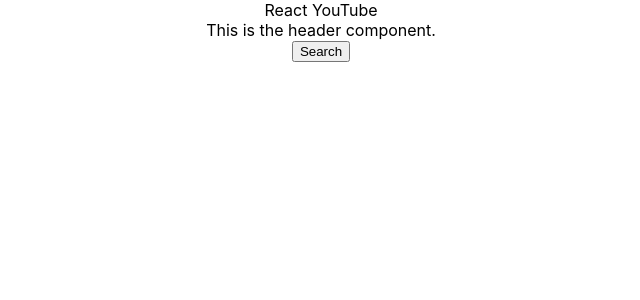
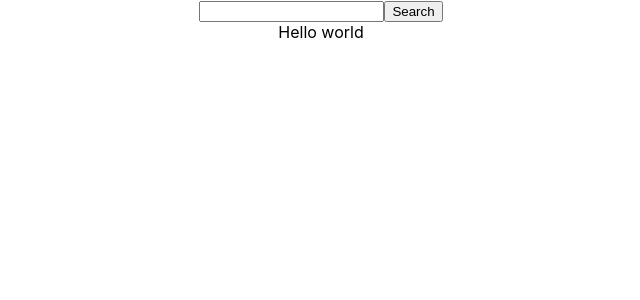
Before and after one commit to dinkar/react-yt, a React (Create React App) app: page /video-player in a window 1280 px wide. Shown: the top 300 px of the page, without its empty margins (319-959 px from the left). Built offline with nearby package versions, Linux system fonts and the light colour scheme.

Commit message:
Add routes and more dabbling.

```diff
--- a/package.json
+++ b/package.json
@@ -6,6 +6,7 @@
     "react": "^16.7.0",
     "react-dom": "^16.7.0",
     "react-redux": "^6.0.0",
+    "react-router-dom": "^4.3.1",
     "react-scripts": "2.1.3",
     "redux": "^4.0.1",
     "redux-thunk": "^2.3.0"
--- a/src/App.js
+++ b/src/App.js
@@ -1,34 +1,19 @@
 import React, { Component } from 'react';
-import { connect } from 'react-redux';
 import Header from './components/Header'
 import './App.css';
+import Routes from './Routes';
 
 class App extends Component {
   render() {
     return (
       <div className="App">
         <Header></Header>
-        <ul>
-          {
-            this.props.items.map((item) => {
-              const snippet = item.snippet;
-              const thumbnail = snippet.thumbnails.default;
-              return <li key={item.id.videoId}>
-                <div>{snippet.channelTitle} - {snippet.title}</div>
-                <img src={thumbnail.url} width={thumbnail.width} height={thumbnail.height} alt="Search result"/>
-              </li>
-            })
-          }
-          </ul>
+        <Routes></Routes>
       </div>
     );
   }
 }
 
-const mapStateToProps = (state) => {
-  return {
-      items: state
-  };
-}
 
-export default connect(mapStateToProps)(App);
+
+export default App;
--- /dev/null
+++ b/src/Routes.js
@@ -0,0 +1,16 @@
+import { Route, BrowserRouter as Router } from 'react-router-dom';
+import React from 'react';
+import ListView from './components/ListView';
+import VideoPlayer from './components/VideoPlayer';
+
+
+const Routes = () => (
+    <Router>
+        <div>
+            <Route exact path="/" component={ListView} />
+            <Route exact path="/video-player" component={VideoPlayer} />
+        </div>
+    </Router>
+);
+
+export default Routes;
--- a/src/actions/index.js
+++ b/src/actions/index.js
@@ -11,7 +11,10 @@ export const fetchSearchItems = ({ searchText }) => dispatch => {
         console.log(response.result.items);
         dispatch({
             type: FETCH_SEARCH_ITEMS,
-            payload: response.result.items
+            payload: {
+                items: response.result.items,
+                searchText
+            }
         })
     });
 
--- a/src/components/Header.js
+++ b/src/components/Header.js
@@ -7,21 +7,25 @@ class Header extends Component {
     render() {
         return (
             <header>
-                <div>React YouTube</div>
-                <div>This is the header component.</div>
+                <input type="text" value={this.props.state.searchText} onChange={this.props.onInputChange}/>
                 <button onClick={this.props.onClick}>Search</button>
             </header>
         );
     }
 }
 
-const mapStateToProps = () => {
-    return {};
+const mapStateToProps = (state) => {
+    return {
+        state: state
+    };
 }
 
 const mapDispatchToProps = (dispatch) => {
     return {
-        onClick: () => {
+        onInputChange: (e) => {
+            dispatch(fetchSearchItems({searchText: e.target.value}))
+        },
+        onClick: (e) => {
             dispatch(fetchSearchItems({searchText: 'batman'}))
         }
     }
--- /dev/null
+++ b/src/components/ListView.js
@@ -0,0 +1,31 @@
+import React, { Component } from 'react';
+import { connect } from 'react-redux';
+
+class ListView extends Component {
+    render () {
+        return (
+            <div>
+                <div>Search Text: {this.props.state.searchText}</div>
+                <ul>
+                {
+                    this.props.state.items.map((item) => {
+                    const snippet = item.snippet;
+                    const thumbnail = snippet.thumbnails.default;
+                    return (<li key={item.id.videoId || item.id.playlistId || item.id.channelId}>
+                        <div>{snippet.channelTitle} - {snippet.title}</div>
+                        <img src={thumbnail.url} width={thumbnail.width} height={thumbnail.height} alt="Search result"/>
+                    </li>);
+                    })
+                }
+                </ul>
+            </div>);
+    }
+}
+
+const mapStateToProps = (state) => {
+    return {
+        state: state
+    };
+}
+
+export default connect(mapStateToProps)(ListView);
--- /dev/null
+++ b/src/components/VideoPlayer.js
@@ -0,0 +1,9 @@
+import React, { Component } from 'react';
+
+class VideoPlayer extends Component {
+    render() {
+        return (<div>Hello world</div>);
+    }
+}
+
+export default VideoPlayer
--- a/src/reducers/index.js
+++ b/src/reducers/index.js
@@ -1,6 +1,6 @@
 import { FETCH_SEARCH_ITEMS } from '../actions/types';
 
-export default function videosReducer( state = [], action) {
+export default function videosReducer(state = {items: [], searchText: ''}, action) {
     switch(action.type) {
         case FETCH_SEARCH_ITEMS:
             return action.payload;
```
Also changed, not shown: 1 other file (tests, documents, lock files or other folders).
